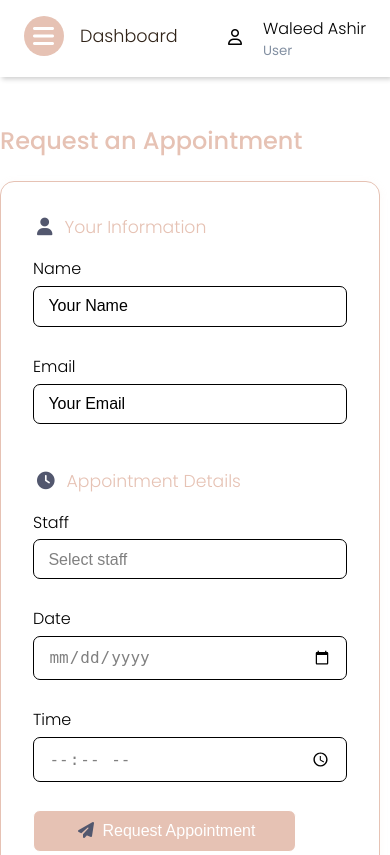
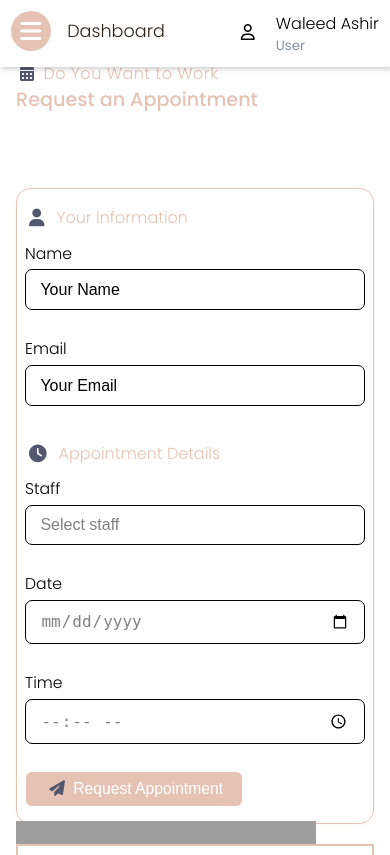
Before and after one commit to waleed0z/dulio_appointments, a Flask app: page /add_appointment in a window 390 px wide. Shown: the top 855 px of the page. Run offline with Flask 3, Linux system fonts and the light colour scheme; a user stored in the database is signed in; grey boxes are pictures that could not be loaded.

Commit message:
mobile responsive

```diff
--- a/app/static/css/style.css
+++ b/app/static/css/style.css
@@ -757,3 +757,101 @@ font-weight: 100;
     grid-template-columns: 1fr;
   }
 }
+
+/* Responsive styles for mobile devices */
+@media (max-width: 767px) {
+  .sidebar {
+    width: 100vw;
+    left: -100vw;
+    position: fixed;
+    z-index: 200;
+    height: 100vh;
+    transition: left 300ms;
+  }
+  #nav-toggle:checked + .sidebar {
+    left: 0 !important;
+    width: 100vw;
+  }
+  .main-content {
+    margin-left: 0 !important;
+    width: 100vw;
+    padding: 0.5rem 0.2rem;
+  }
+  header {
+    left: 0 !important;
+    width: 100vw !important;
+    padding: 0.7rem 0.7rem;
+    font-size: 1rem;
+  }
+  .projects-section {
+    padding: 16px 4px 0 4px;
+    border-radius: 0;
+  }
+  .projects-section-header {
+    flex-direction: column;
+    align-items: flex-start;
+    gap: 0.5em;
+    margin-bottom: 12px;
+  }
+  .projects-section-header p,
+  .projects-section-header .time {
+    font-size: 1.1em;
+  }
+  .project-boxes.jsGridView {
+    flex-direction: column;
+  }
+  .project-boxes.jsGridView .project-box-wrapper {
+    width: 100%;
+    padding: 4px 0;
+  }
+  .project-box {
+    padding: 12px;
+  }
+  .project-box-content-header .box-content-header {
+    font-size: 1.1em;
+  }
+  .project-box-header span {
+    font-size: 0.95em;
+  }
+  .project-box-footer {
+    padding-top: 16px;
+  }
+  .info {
+    font-size: 0.95em;
+    padding: 6px 10px;
+  }
+  table {
+    font-size: 0.95em;
+    width: 100%;
+    overflow-x: auto;
+    display: block;
+  }
+  th, td {
+    padding: 6px 4px;
+    word-break: break-word;
+  }
+  .message h1 {
+    font-size: 1.1em;
+  }
+  h2, .container h2 {
+    font-size: 1.1em;
+  }
+  .sidebar-menu li, .sidebar-menu a {
+    padding-left: 0.5rem;
+    padding-right: 0.5rem;
+    font-size: 1em;
+  }
+  .sidebar-brand {
+    padding: 0.7rem 0.5rem 0.7rem 0.7rem;
+    font-size: 1.1em;
+  }
+  .sidebar-menu a span:first-child {
+    padding: 0 0.5rem;
+  }
+  .main-content {
+    padding: 1rem 0.5rem;
+  }
+  .project-boxes {
+    padding-top: 24px;
+  }
+}
--- a/app/static/css/styling.css
+++ b/app/static/css/styling.css
@@ -686,3 +686,66 @@ html, body{
     color: var(--main-accent);
     opacity: 1;
 }
+
+/* Responsive styles for mobile devices */
+@media (max-width: 767px) {
+  .appointment-section {
+    flex-direction: column;
+    padding: 30px 0 20px;
+    margin-right: 0;
+  }
+  .appointment-section .form-column,
+  .appointment-section .schedule-column {
+    width: 100%;
+    max-width: 100%;
+    margin-bottom: 20px;
+    padding: 0;
+  }
+  .appointment-form-card {
+    padding: 1rem 0.5rem 1rem 0.5rem;
+    margin-top: 0.5rem;
+  }
+  .appointment-form-card .appointment-row {
+    flex-direction: column;
+    gap: 0.5rem 0;
+  }
+  .appointment-form-card .col-md-6,
+  .appointment-form-card .col-md-3 {
+    max-width: 100%;
+    min-width: 0;
+  }
+  .appointment-form-card label,
+  .appointment-form-card label.lb {
+    font-size: 0.98em;
+  }
+  .appointment-form-card .form-section-header {
+    font-size: 1em;
+    margin-bottom: 0.7rem;
+    margin-top: 1rem;
+  }
+  .appointment-form-card .appointment-btn {
+    min-width: 120px;
+    font-size: 0.98em;
+    padding: 0.5rem 1.2rem;
+  }
+  .appointment-section .schedule-column .inner-column {
+    padding: 15px 10px;
+  }
+  .appointment-section .schedule-column h2 {
+    font-size: 1.1em;
+  }
+  .appointment-section .schedule-column .time-list li {
+    font-size: 0.98em;
+  }
+  .sec-title h2 {
+    font-size: 1.2em;
+    top: 0;
+    padding-bottom: 0.5em;
+  }
+  .sec-title .title {
+    font-size: 1em;
+  }
+  .container {
+    padding: 0 0.5em;
+  }
+}
```
